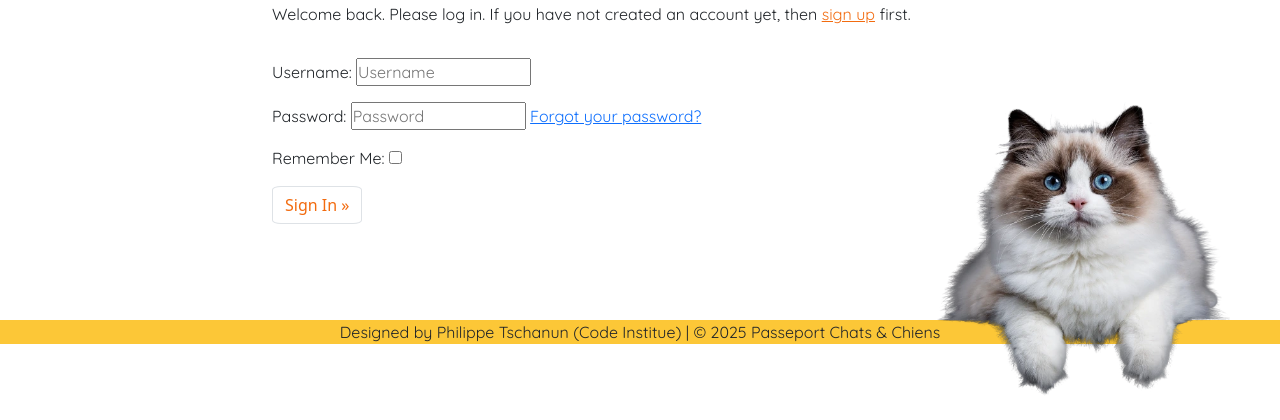
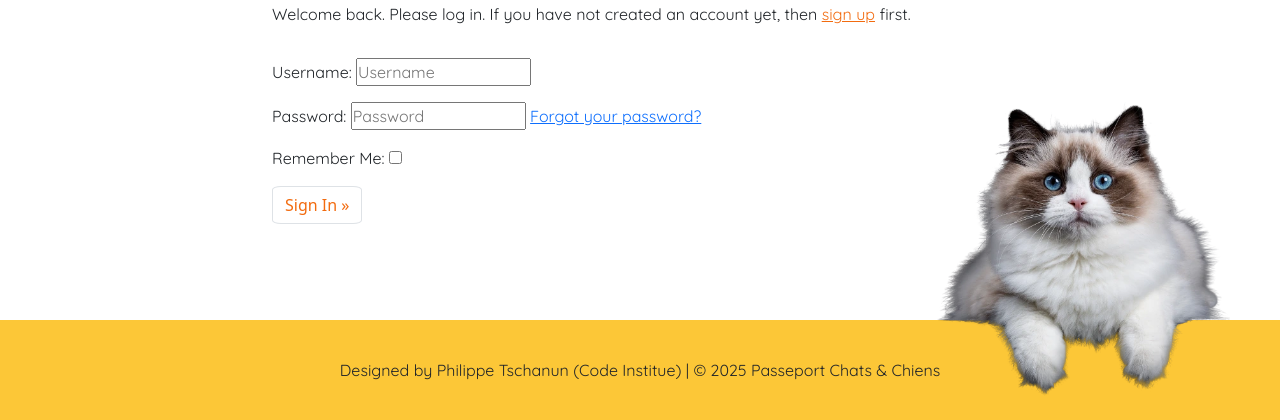
Before and after one commit to PhilippeItsMe/ci-portfolio4-django, a Django app: a page that uses templates/base.html in a window 1280 px wide. Shown: the part 653-1073 px from the top of the page. Before the commit the page ends 1048 px from the top, so only its background shows below. Run offline with Django 4.2, Linux system fonts and the light colour scheme; some libraries are stand-ins or nearby versions.

Commit message:
Debugging footer size issue

```diff
--- a/static/css/style.css
+++ b/static/css/style.css
@@ -6,6 +6,13 @@
     margin: 0;
     padding: 0;
     box-sizing: border-box;
+}
+
+
+main {
+    flex: 1;
+    display: flex;
+    flex-direction: column;
 }
 
 /*----- Colors -----*/
@@ -35,7 +42,6 @@
     font-weight: 400;
 }
 
-/*Used in login, logout and register templates*/
 h3 {
     font-family: "Chewy", serif;
     font-size: 2.5rem !important;
@@ -99,7 +105,8 @@
 footer {
     margin-top: 6rem;
     background-color: var(--yellow);
-    height: 200px;
+    height: 100px;
+    min-height: 100px;
     display: flex;
     align-items: center;
     justify-content: center;
--- a/templates/base.html
+++ b/templates/base.html
@@ -14,7 +14,6 @@
     <meta name="viewport" content="width=device-width, initial-scale=1" />
 
     <!-- CSS -->
-    <link rel="stylesheet" href="{% static 'css/style.css' %}">
     <link href="https://cdn.jsdelivr.net/npm/bootstrap@5.0.1/dist/css/bootstrap.min.css" rel="stylesheet"
         integrity="sha384-+0n0xVW2eSR5OomGNYDnhzAbDsOXxcvSN1TPprVMTNDbiYZCxYbOOl7+AMvyTG2x" crossorigin="anonymous">
     <link rel="stylesheet" href="{% static 'css/style.css' %}">
```
